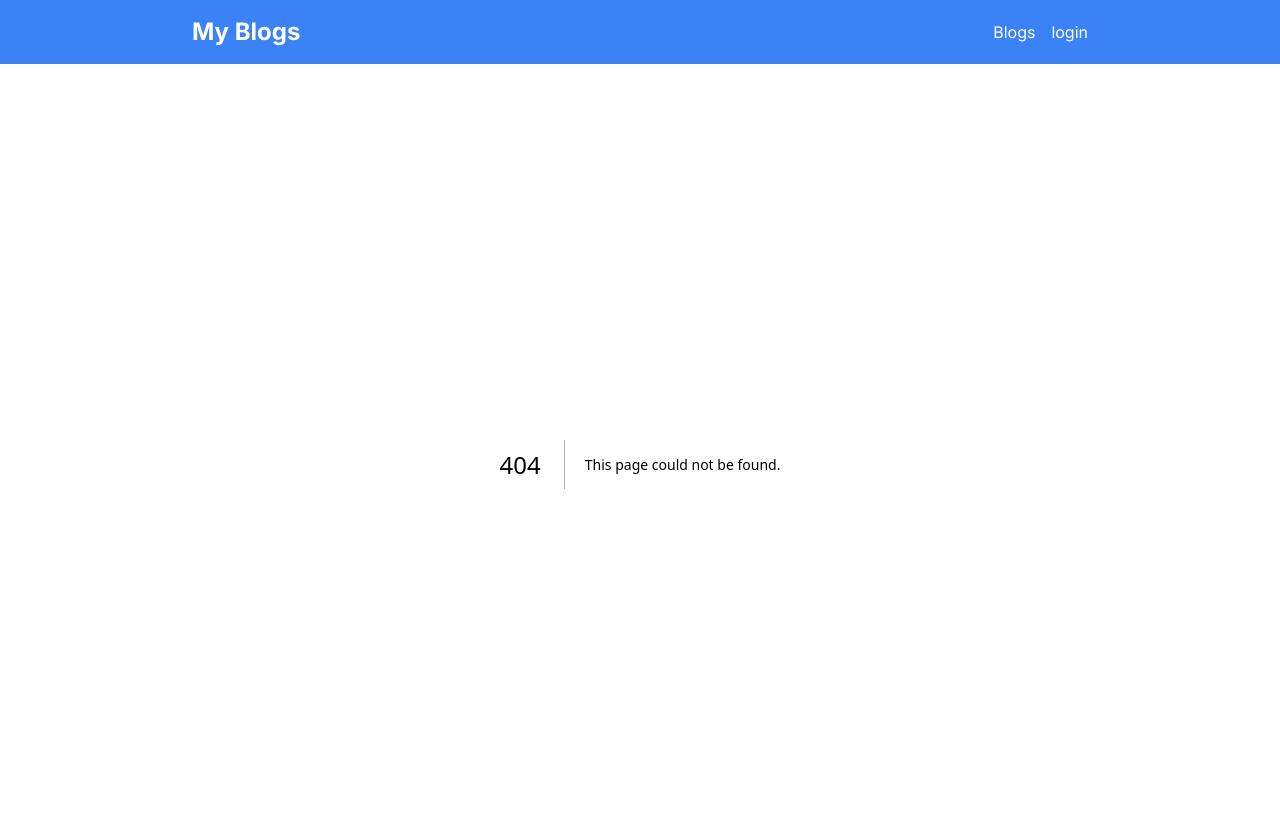
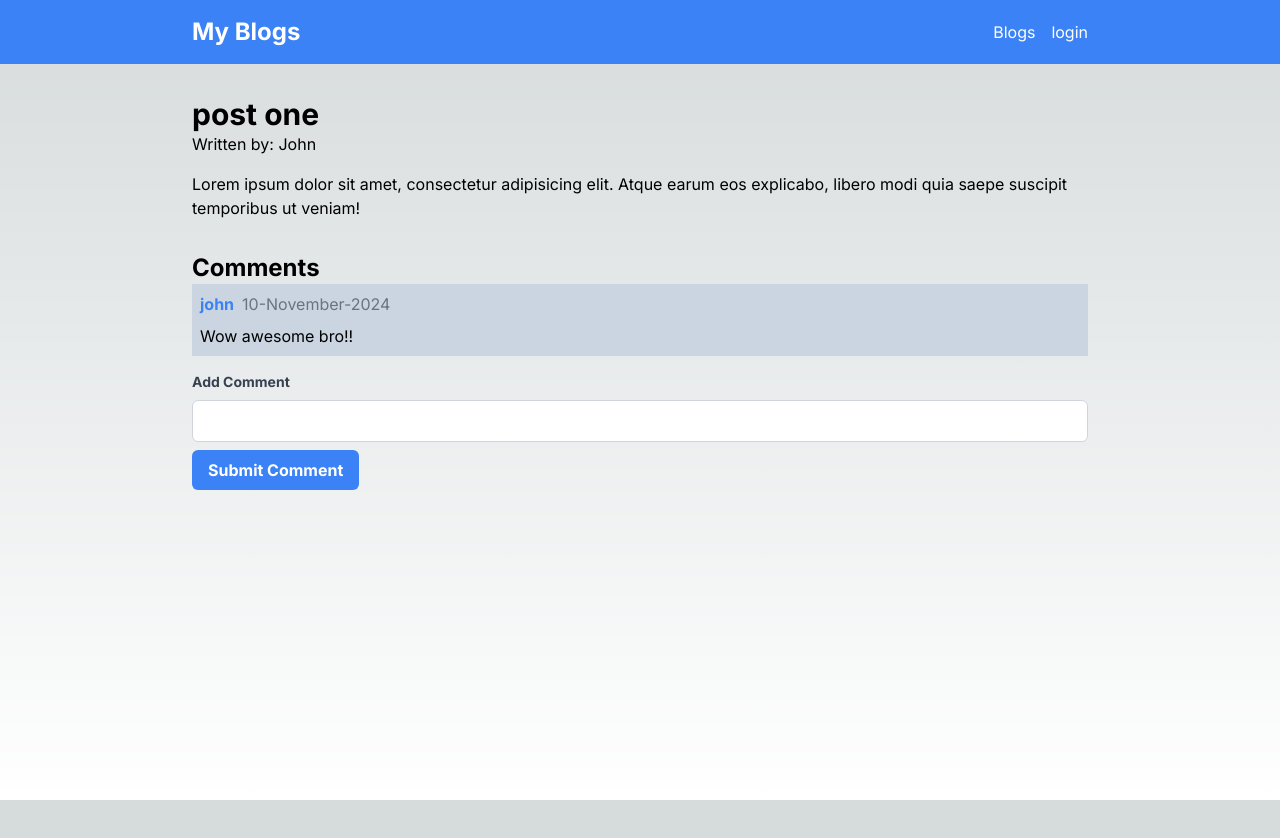
Before and after one commit to Michila0/LearnPrisma-BlogApp, a Next.js app: page /blogs/1 in a window 1280 px wide. Before the commit this address had no page. Shown: the top 838 px of the page. After the commit the page ends 800 px from the top, so only its background shows below. Built offline with nearby package versions, Linux system fonts and the light colour scheme.

Commit message:
feat: create the blogs details page

```diff
--- /dev/null
+++ b/src/app/blogs/[id]/page.tsx
@@ -0,0 +1,17 @@
+import Comments from "@/components/comments";
+import FormComment from "@/components/form-comments";
+
+const BlogDetailPage = () => {
+    return (
+        <div className='max-w-4xl mx-auto py-8'>
+            <h1 className='text-3xl font-bold'>post one</h1>
+            <p>Written by: John</p>
+            <div className="mt-4">Lorem ipsum dolor sit amet, consectetur adipisicing elit. Atque earum eos explicabo, libero modi quia saepe suscipit temporibus ut veniam!</div>
+
+            <Comments/>
+            <FormComment/>
+        </div>
+    );
+};
+
+export default BlogDetailPage;
--- /dev/null
+++ b/src/components/comments.tsx
@@ -0,0 +1,22 @@
+import React from 'react';
+
+const Comments = () =>  {
+    return (
+        <div className='mt-8'>
+            <h2 className="text-2xl font-bold">Comments</h2>
+            <ul>
+                <li className='mb-4 bg-slate-300 p-2'>
+                    <div className="flex items-center mb-2">
+                        <div className="text-blue-500 font-bold mr-2">
+                            john
+                        </div>
+                        <div className="text-gray-500">10-November-2024</div>
+                    </div>
+                    <p>Wow awesome bro!!</p>
+                </li>
+            </ul>
+        </div>
+    );
+}
+
+export default Comments;
--- /dev/null
+++ b/src/components/form-comments.tsx
@@ -0,0 +1,44 @@
+'use client'
+import {ChangeEvent, useState} from "react";
+
+const FormComment = () => {
+    const [comment, setComment] = useState<string>('');
+
+    const handleCommentChange = (e: ChangeEvent<HTMLInputElement>) => {
+        setComment(e.target.value);
+    }
+
+    const handleSubmitComment = () => {
+        console.log(comment)
+    }
+
+
+    return (
+        <div>
+            <div className='mt-4'>
+                <label
+                    htmlFor='comment'
+                    className='block text-gray-700 text-sm font-bold mb-2'
+                >
+                    Add Comment
+                </label>
+                <input
+                    value={comment}
+                    onChange={handleCommentChange}
+                    type='text'
+                    className='w-full py-2 px-3 border border-gray-300 rounded-md focus:outline-none focus:ring focus:border-blue-300'
+                    name='comment'
+
+                />
+                <button
+                    onClick={handleSubmitComment}
+                    className='bg-blue-500 hover:bg-blue-600 text-white font-bold py-2 px-4 rounded-md mt-2 disabled:bg-gray-400'
+                >
+                    Submit Comment
+                </button>
+            </div>
+        </div>
+    )
+};
+
+export default FormComment;
```
